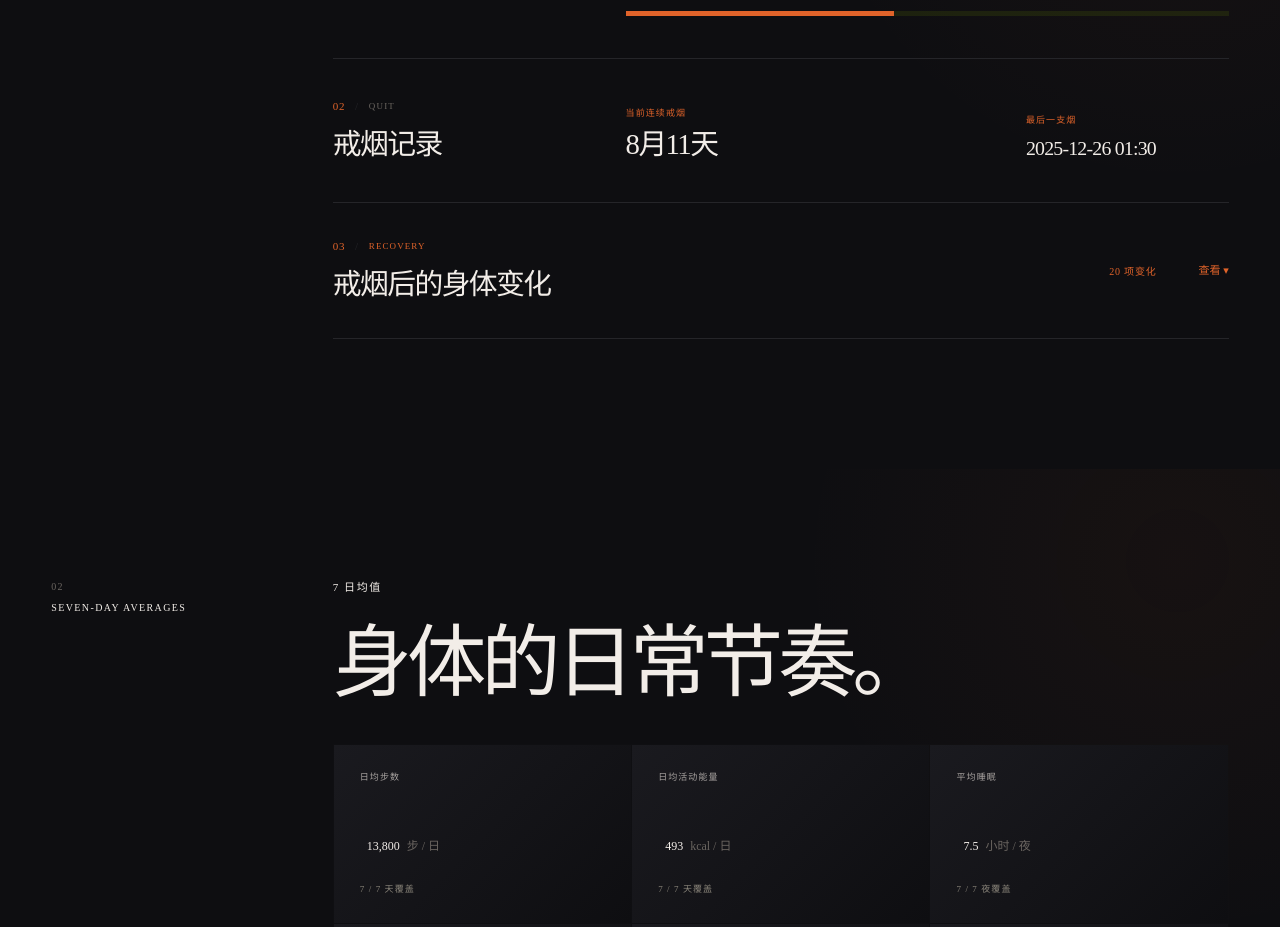
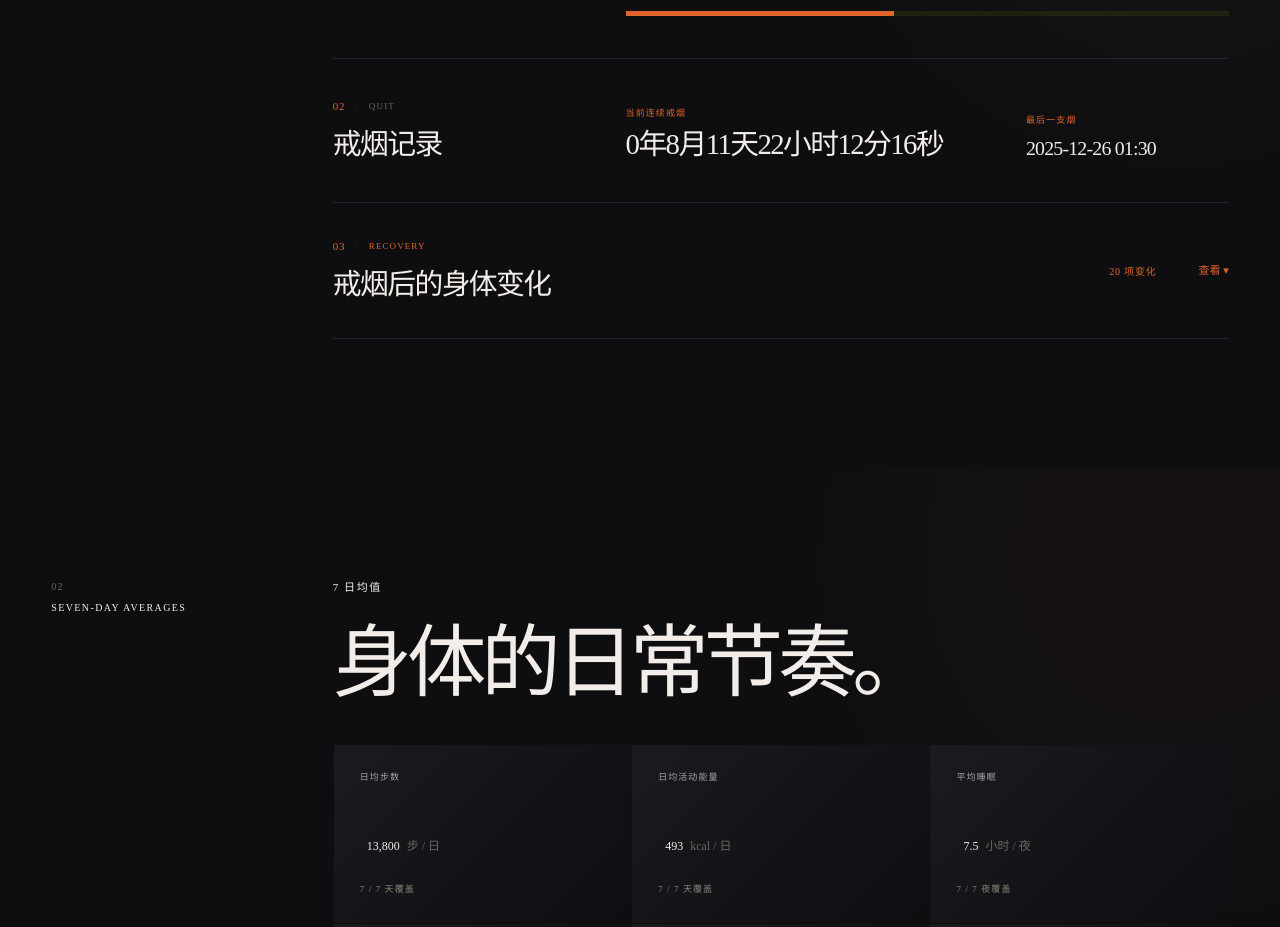
Before and after one commit to Killua910211/killua-win, a Next.js app: page /health in a window 1280 px wide. Shown: the part 1080-2007 px from the top of the page. Built offline with nearby package versions, Linux system fonts and the light colour scheme.

Commit message:
Show smoking streak with full time units

```diff
--- a/app/health/smoking-streak.tsx
+++ b/app/health/smoking-streak.tsx
@@ -81,11 +81,16 @@ function formatDuration(startMilliseconds: number, nowMilliseconds: number) {
     afterMonths = addYearsAndMonths(remainder, 0, months);
   }
 
-  const days = Math.floor(
-    (toComparableMilliseconds(end) - toComparableMilliseconds(afterMonths)) / DAY_MS,
+  const remainingSeconds = Math.floor(
+    (toComparableMilliseconds(end) - toComparableMilliseconds(afterMonths)) / 1_000,
   );
+  const days = Math.floor(remainingSeconds / (DAY_MS / 1_000));
+  const hours = Math.floor((remainingSeconds % (DAY_MS / 1_000)) / 3_600);
+  const minutes = Math.floor((remainingSeconds % 3_600) / 60);
+  const seconds = remainingSeconds % 60;
+  const pad = (value: number) => value.toString().padStart(2, '0');
 
-  return years > 0 ? `${years}年${months}月${days}天` : `${months}月${days}天`;
+  return `${years}年${months}月${days}天${pad(hours)}小时${pad(minutes)}分${pad(seconds)}秒`;
 }
 
 export function SmokingStreak({
```
